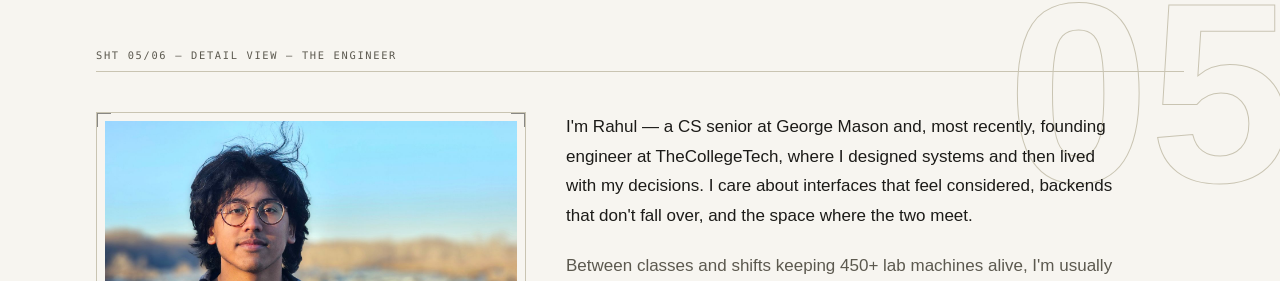
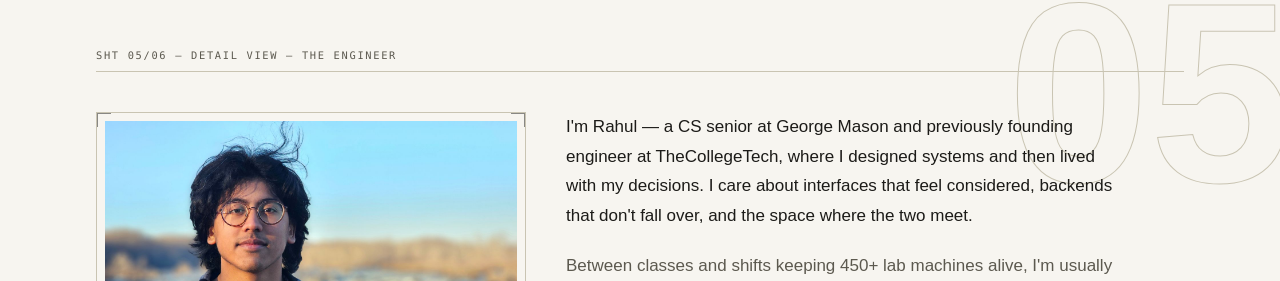
Before and after one commit to rahul-sharma-cs/portfolio, a Next.js app: page / in a window 1280 px wide. Shown: the part 6284-6565 px from the top of the page. Built offline with nearby package versions, Linux system fonts and the light colour scheme; a web font is replaced by a local one.

Commit message:
content: GPA 3.75, bio wording, README script list + www link

```diff
--- a/src/components/sheets/sheet-05-detail.tsx
+++ b/src/components/sheets/sheet-05-detail.tsx
@@ -34,7 +34,7 @@ export default function Sheet05Detail() {
 
         <div data-prose className="md:col-span-7">
           <p className="max-w-[58ch] text-body-lg leading-[1.75] text-ink">
-            I&apos;m Rahul — a CS senior at George Mason and, most recently, founding engineer at
+            I&apos;m Rahul — a CS senior at George Mason and previously founding engineer at
             TheCollegeTech, where I designed systems and then lived with my decisions. I care about
             interfaces that feel considered, backends that don&apos;t fall over, and the space where
             the two meet.
--- a/src/lib/data.ts
+++ b/src/lib/data.ts
@@ -163,7 +163,7 @@ export const revisions = [
 export const education = {
   school: "George Mason University",
   degree: "B.S. Computer Science",
-  gpa: 3.73,
+  gpa: 3.75,
   honors: "Dean's List F23 · S26",
   scholarship: "Mason Distinction Scholarship",
   coursework: "Data Structures & Algorithms · Database Systems · ML · SWE · Operating Systems",
```
Also changed, not shown: 1 other file (tests, documents, lock files or other folders).
